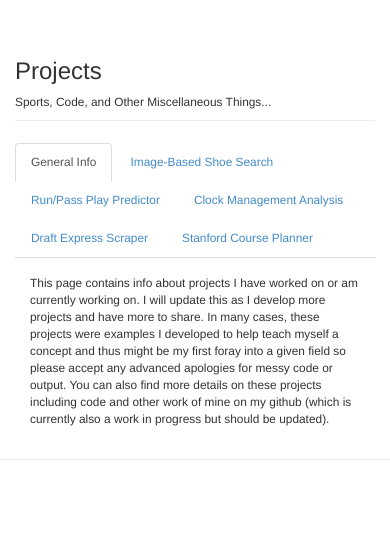
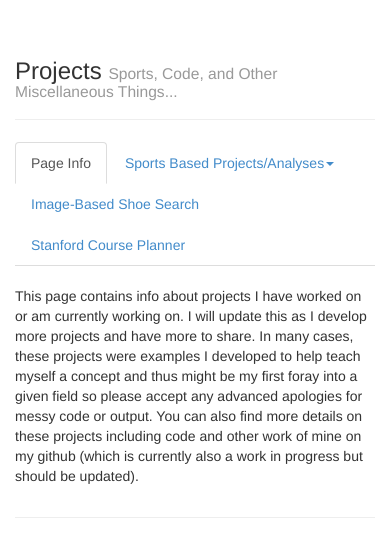
Before and after one commit to nealkhosla/website, a Flask app: page /projects in a window 390 px wide. Shown: the part 54-611 px from the top of the page. Run offline with Flask 2, Linux system fonts and the light colour scheme.

Commit message:
updated tabbing style on projects page...

```diff
--- a/app/templates/classes.html
+++ b/app/templates/classes.html
@@ -4,7 +4,7 @@
 	<div class="row">
 		<div class="col-md-2"></div>
 		<div class="col-md-8">
-		<h3>Classes</h3>
+		<div class="page-header"><h3>Classes <small>Thoughts on what to avoid and what to learn...</small></h3></div>
 		<p>Here, I'll try to objectively chronicle what different classes I've taken at Stanford are like - I'll add more information to this as I get more time so that other students can know what to expect from classes. If you're a student reading this and want more information on one of these classes (or if you teach one of these classes), feel free to <a href="/index#contact">contact me</a>. I'll start by noting that generally when I take classes I'm motivated by a few main things: how much I learn, how much it develops my critical thinking/problem solving ability, whether or not I could've, and more importantly <i>would've</i>, learned the material on my own, and how interesting the material was to me.</p>
 		</div>
 		<div class="col-md-2"></div>
--- a/app/templates/index.html
+++ b/app/templates/index.html
@@ -4,7 +4,7 @@
 	<div class="row">
 	<div class="col-md-2"></div>
 	<div class="col-md-8">
-		<h2>Welcome</h2>
+		<div class="page-header"><h2>Welcome to my site!&nbsp;<small><a href="javascript:history.back()" style="color:inherit">Turn back</a> while you still can...</small></h2></div>
 		<p class="lead">Welcome to the personal website of Neal Khosla. Here, you can find information on me, projects of mine, as well as my thoughts on classes and other miscellaneous things I think about.</p>
 	</div>
 	<div class="col-md-2"></div>
@@ -13,7 +13,7 @@
 	<div class="col-md-2"></div>
 	<div class="col-md-8"id="about">
 		<h4>About Me</h4>
-		<p>I am currently a student at Stanford University majoring in Computer Science with a minor in Mathematics. I chose to study computer science because it allows me to <a href="/projects">build things</a>. I find this to be incredibly empowering and recently have started to apply my computer science skills to enable myself to further pursue my two main passions: sports and data. As a sports fan, I'm a diehard fan of the San Francisco Giants and 49ers, the Stanford Cardinal, and the Golden State Warriors. I also follow the San Jose Sharks pretty closely but I'll avoid calling myself a diehard to avoid the ire of my sister. Throughout my life I've used sports to further my academic pursuits and recently I've started to work on ways to push the envelope <a href="/sports_projects">analytics in sports</a>. As a result of this, I have worked with a couple of NBA teams on their analytics and interned with the San Francisco 49ers helping them quantify ways to value picks in NFL Draft. In the past few years, I've developed a new passion for data in general and am fascinated by the potential of things like Predictive Analytics, Machine Learning, and in particular, Deep Learning, to enhance the lives of people worldwide. Though I still have a lot to learn about these subjects, I continue to push myself to take on new projects in these areas and strive to learn as much as possible as quick as possible.</p>
+		<p>I am currently a student at Stanford University majoring in Computer Science with a minor in Mathematics. I chose to study computer science because it allows me to <a href="/projects">build things</a>. I find this to be incredibly empowering and recently have started to apply my computer science skills to enable myself to further pursue my two main passions: sports and data. As a sports fan, I'm a diehard fan of the San Francisco Giants and 49ers, the Stanford Cardinal, and the Golden State Warriors. I also follow the San Jose Sharks pretty closely but I'll avoid calling myself a diehard to avoid the ire of my sister. Throughout my life I've used sports to further my academic pursuits and recently I've started to work on ways to push the envelope <a href="/projects">analytics in sports</a>. As a result of this, I have worked with a couple of NBA teams on their analytics and interned with the San Francisco 49ers helping them quantify ways to value picks in NFL Draft. In the past few years, I've developed a new passion for data in general and am fascinated by the potential of things like Predictive Analytics, Machine Learning, and in particular, Deep Learning, to enhance the lives of people worldwide. Though I still have a lot to learn about these subjects, I continue to push myself to take on new projects in these areas and strive to learn as much as possible as quick as possible.</p>
 		<br>
 		<p>Over the past few years, I've taken on work at <a href="http://www.jawbone.com">Jawbone</a> and <a href="http://www.ayasdi.com">Ayasdi</a> as a data science intern, and at the <a href="http://www.gsb.stanford.edu">Stanford GSB</a> doing research with Professor George Foster on television ratings for Regional Sports Networks (paper pending publication). In the past year, I've also been involved with <a href=http://www.dormroomfund.com/">Dorm Room Fund</a>, a student run investment team that identifies and invests in student-run startups. </p>
 	</div>
--- a/app/templates/projects.html
+++ b/app/templates/projects.html
@@ -4,23 +4,27 @@
 	<div class="row">
 		<div class="col-md-2"></div>
 		<div class="col-md-8">
-		<div class="page-header"><h3>Projects</h3> <small>Sports, Code, and Other Miscellaneous Things...</div>
+		<div class="page-header"><h3>Projects <small>Sports, Code, and Other Miscellaneous Things...</small></h3></div>
 		</div>
 		<div class="col-md-2"></div>
 	</div>
 	<div class="row">
-		<div class="col-md-1"></div>
-		<div class="col-md-10" id="about">
+		<div class="col-md-2"></div>
+		<div class="col-md-8" id="about">
 			<ul class="nav nav-tabs">
-  				<li class="active"><a href="#info" data-toggle="tab">General Info</a></li>
+  				<li class="active"><a href="#info" data-toggle="tab">Page Info</a></li>
+				<li class="dropdown">
+          		<a href="#" id="myTabDrop1" class="dropdown-toggle" data-toggle="dropdown">Sports Based Projects/Analyses<b class="caret"></b></a>
+          		<ul class="dropdown-menu" role="menu" aria-labelledby="myTabDrop1">
+					<li><a href="#rppp" tabindex="-1" data-toggle="tab">NFL Run/Pass Statistical Prediction Engine</a></li>
+            		<li><a href="#cma" tabindex="-1" data-toggle="tab">NBA Clock Management Analysis</a></li>
+            		<li><a href="#des" tabindex="-1" data-toggle="tab">NBA Draft Data Scraper</a></li>
+          		</ul>
+        		</li>
   				<li><a href="#ibss" data-toggle="tab">Image-Based Shoe Search</a></li>
-  				<li><a href="#rppp" data-toggle="tab">Run/Pass Play Predictor</a></li>
-				<li><a href="#cma" data-toggle="tab">Clock Management Analysis</a></li>
-				<li><a href="#des" data-toggle="tab">Draft Express Scraper</a></li>
 				<li><a href="#scp" data-toggle="tab">Stanford Course Planner</a></li>
 			</ul>
 			<br>
-			<div class="container">
 			<div id="myTabContent" class="tab-content">
 	        	<div class="tab-pane fade in active" id="info">
 					<p>This page contains info about projects I have worked on or am currently working on. I will update this as I develop more projects and have more to share. In many cases, these projects were examples I developed to help teach myself a concept and thus might be my first foray into a given field so please accept any advanced apologies for messy code or output. You can also find more details on these projects including code and other work of mine on my github (which is currently also a work in progress but should be updated).</p>
@@ -39,10 +43,10 @@
 				</div>
 				<div class="tab-pane fade" id="scp">
 					<p>This is a project I am currently working on to build a curriculum planning tool for students at Stanford that will help them plan their course selections over their four-years and envision potential fields of study. I will most likely begin by supporting requirements for engineers (the additional set of requirements makes such a tool potentially more valuable to engineers since they have more things they have to make sure they think about) and then expanding to other fields. I will be sure to post updates here as the project progresses. </p>
-      		</div>
+      			</div>
+			</div>
 		</div>
-		</div>
-		<div class="col-md-1"></div>
+		<div class="col-md-2"></div>
 	</div>
 	<hr>
 </div>
```
